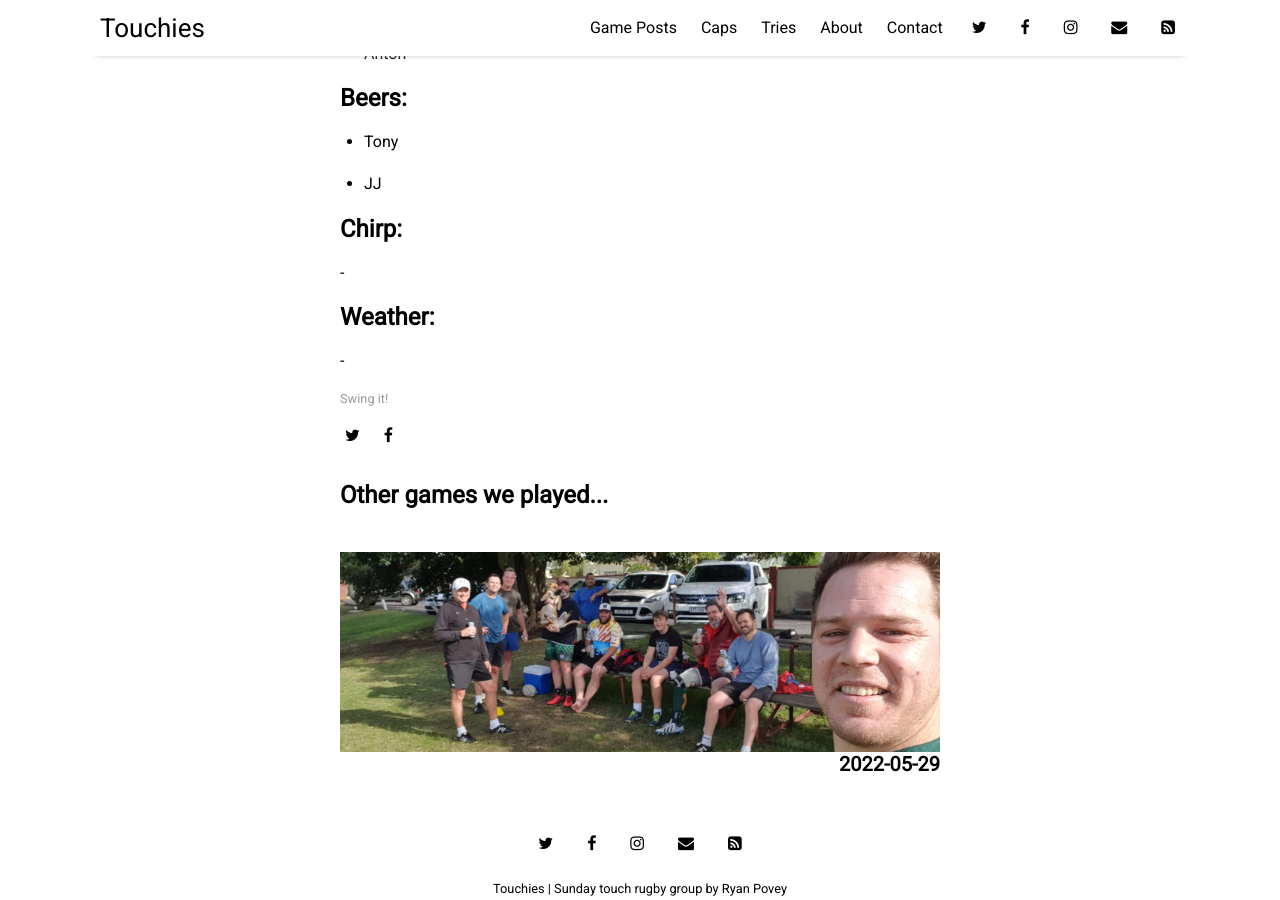
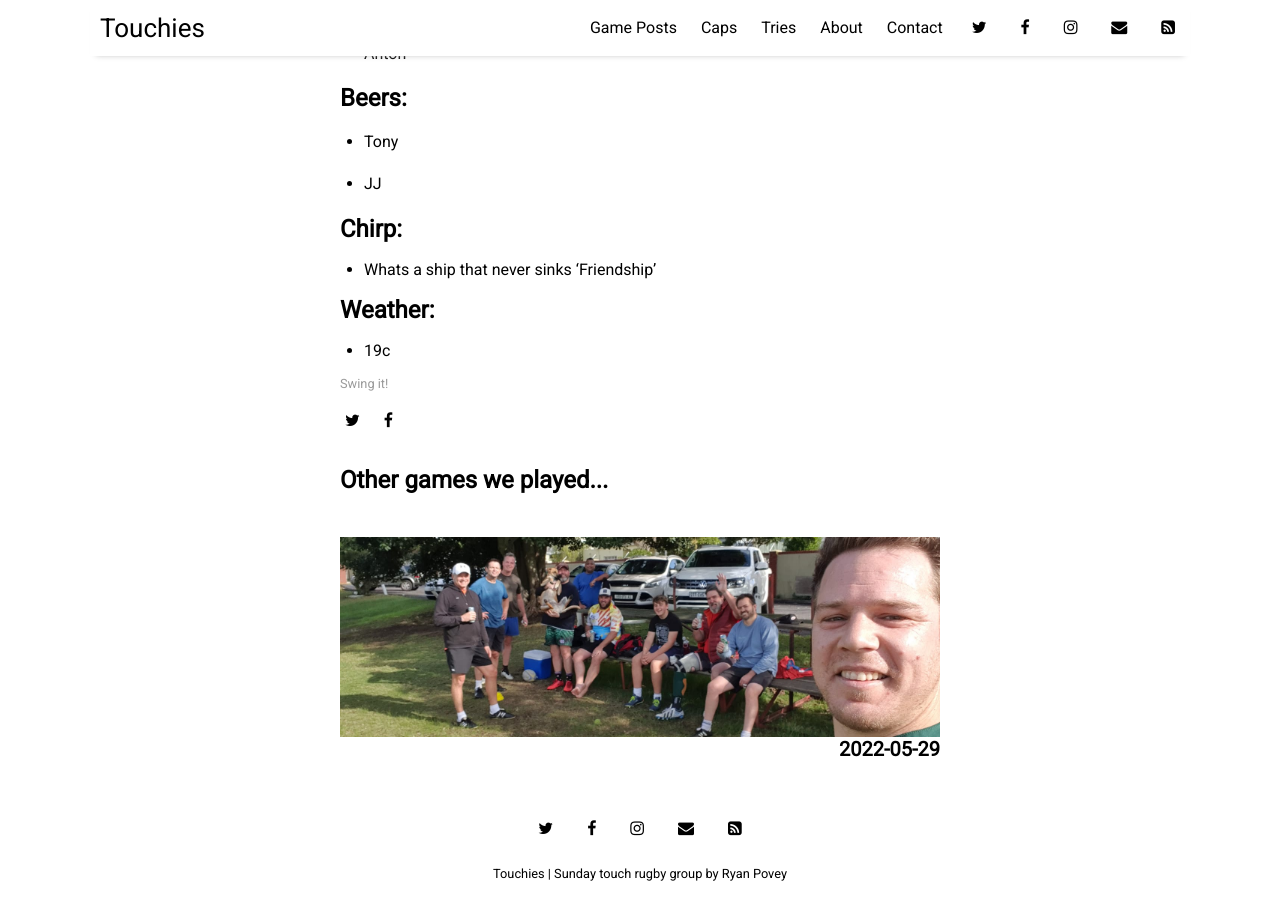
Before and after one commit to sundayrugby/sundayrugby.github.io, a Jekyll site: the page built from _posts/2022-05-22-G1.md, in a window 1280 px wide and 900 px high, scrolled down 2426 px. Built offline with Jekyll 4.4.1, drawn with Linux system fonts in a browser that asks for light colours; nearby versions of some CDN libraries.

Commit message:
Update 2022-05-22-G1.md

```diff
--- a/_posts/2022-05-22-G1.md
+++ b/_posts/2022-05-22-G1.md
@@ -110,9 +110,9 @@ image: 2022_05_22.jpg
 
 ## Chirp:
 
--
+* Whats a ship that never sinks 'Friendship'
 
 
 ## Weather:
 
--
+* 19c
```
